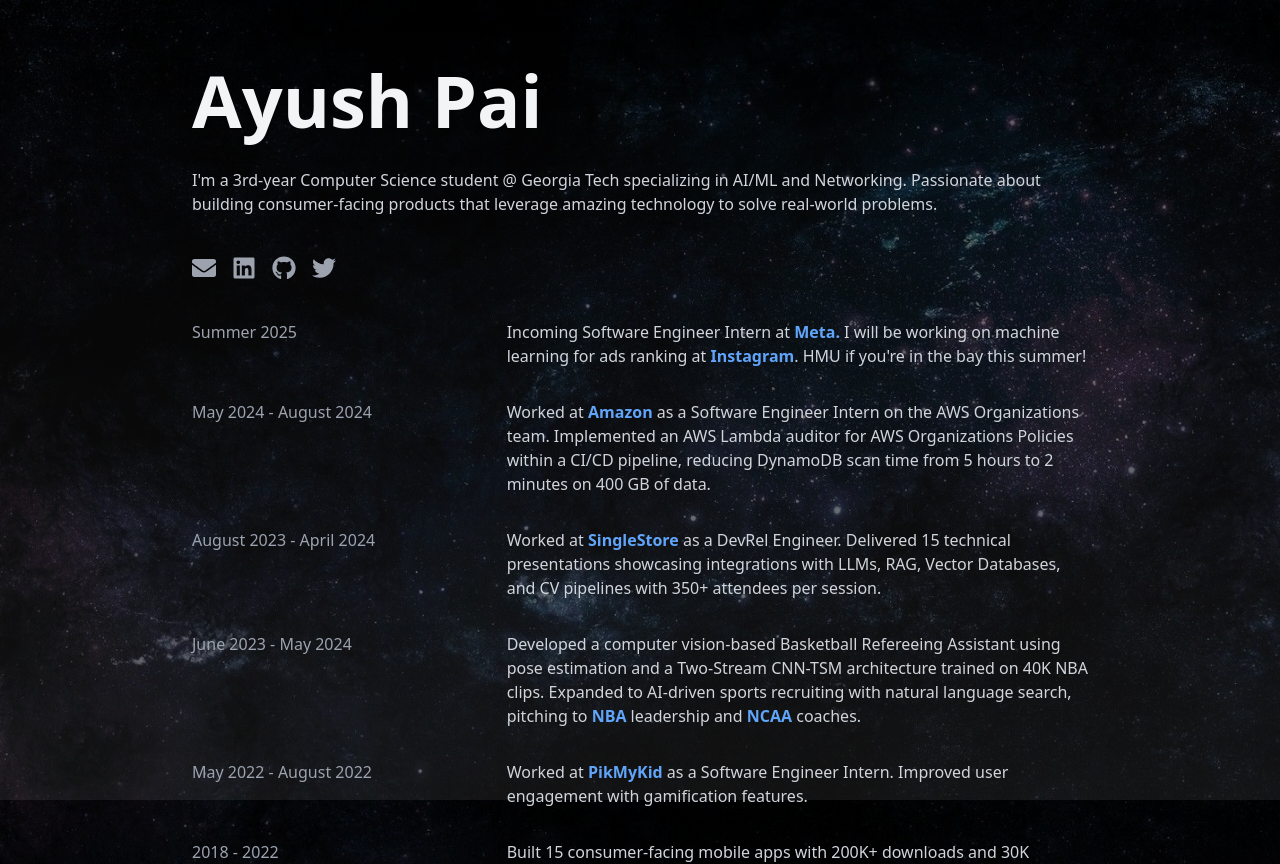
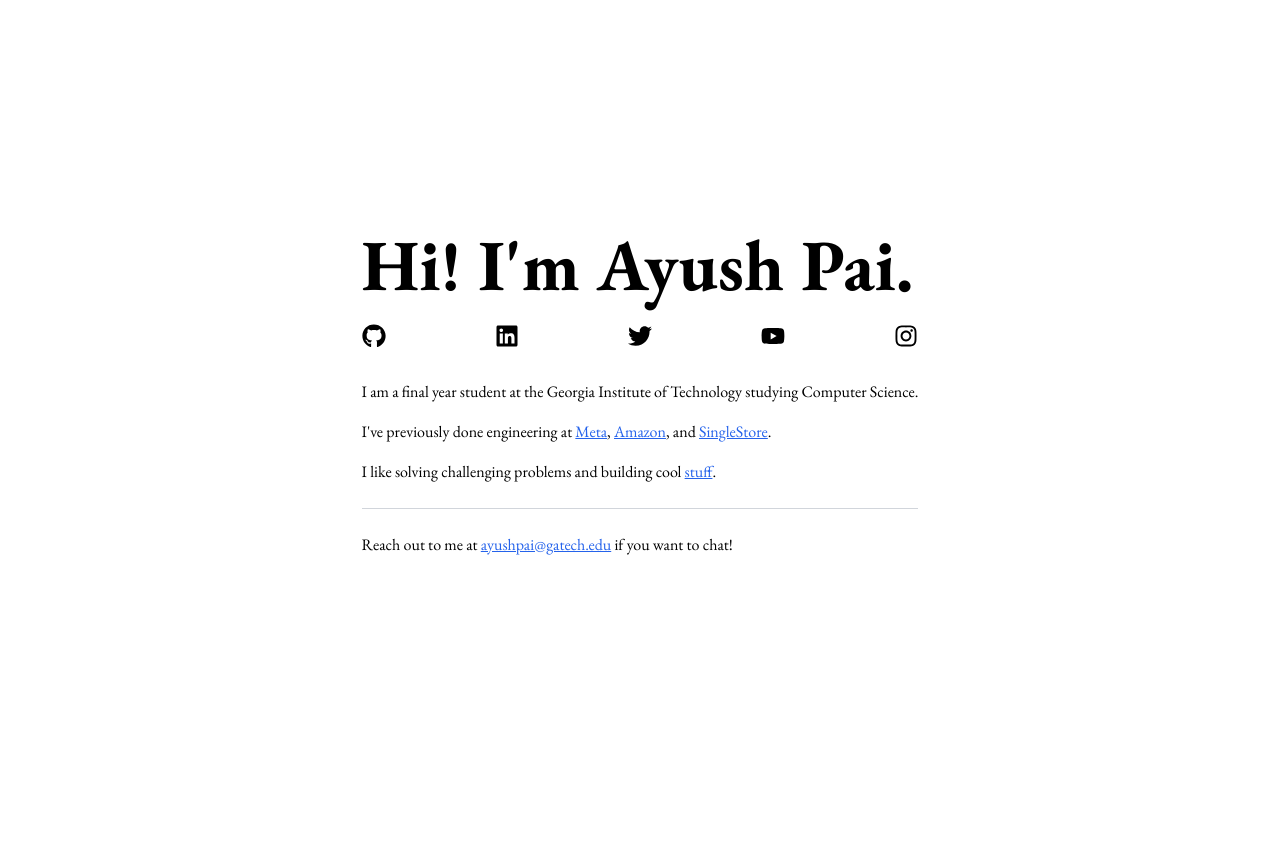
Before and after one commit to ayushpai/ayushpai.github.io, a Next.js app: page / in a window 1280 px wide. Shown: the top 864 px of the page. After the commit the page ends 800 px from the top, so only its background shows below. Built offline with nearby package versions, Linux system fonts and the light colour scheme.

Commit message:
update: everything

```diff
--- a/src/app/globals.css
+++ b/src/app/globals.css
@@ -3,39 +3,16 @@
 @tailwind utilities;
 
 :root {
-  --foreground-rgb: 255, 255, 255; /* White text */
-  --background-start-rgb: 0, 0, 0; /* Black background at the top */
-  --background-end-rgb: 30, 30, 30; /* Slightly lighter black at the bottom */
+  --foreground-rgb: 0, 0, 0; /* Black text */
+  --background-rgb: 255, 255, 255; /* White background */
 }
 
 body {
   color: rgb(var(--foreground-rgb));
-  position: relative;
+  background: rgb(var(--background-rgb));
   min-height: 100vh;
-}
-
-body::before {
-  content: '';
-  position: absolute;
-  top: 0;
-  left: 0;
-  width: 100%;
-  height: 100%;
-  background-image: url('/stars.jpeg');
-  background-size: cover;
-  background-position: center;
-  opacity: 0.4; /* 40% opacity for the stars image */
-  z-index: -1;
-}
-
-body {
-  background: linear-gradient(
-      to bottom,
-      transparent,
-      rgb(var(--background-end-rgb))
-    )
-    rgb(var(--background-start-rgb));
-  background-attachment: fixed; /* Ensure gradient stays in place while scrolling */
+  font-family: 'EB Garamond', Georgia, 'Times New Roman', serif;
+  font-display: swap;
 }
 
 @layer utilities {
--- a/src/app/layout.tsx
+++ b/src/app/layout.tsx
@@ -2,9 +2,9 @@
 
 export const metadata = {
   title: "Ayush Pai",
-  description: "Hi, I'm Ayush Pai. I am currently 2nd-year Computer Science student at Georgia Tech. Incoming SDE Intern at Amazon.",
+  description: "Final year Computer Science student at Georgia Tech. Previously engineering at Meta, Amazon, and SingleStore. Love solving challenging problems.",
   icons: {
-    icon: 'favicon.png', // /public path
+    icon: 'pfp.jpg', // /public path
   },
 };
 
@@ -15,7 +15,12 @@
 }>) {
   return (
     <html lang="en">
-      <body>{children}</body>
+      <head>
+        <link rel="preconnect" href="https://fonts.googleapis.com" />
+        <link rel="preconnect" href="https://fonts.gstatic.com" crossOrigin="anonymous" />
+        <link href="https://fonts.googleapis.com/css2?family=EB+Garamond:ital,opsz,wght@0,8..40,400;0,8..40,500;0,8..40,600;0,8..40,700;1,8..40,400;1,8..40,500;1,8..40,600;1,8..40,700&display=swap" rel="stylesheet" />
+      </head>
+      <body className="bg-white text-black">{children}</body>
     </html>
   );
 }
--- a/src/app/page.tsx
+++ b/src/app/page.tsx
@@ -1,141 +1,129 @@
 import Head from "next/head";
-import { FaEnvelope, FaLinkedin, FaGithub, FaTwitter } from "react-icons/fa";
-
-const experiences = [
-  {
-    period: "Summer 2025",
-    description: (
-      <>
-        Incoming Software Engineer Intern at{" "}
-        <span className="font-bold text-blue-400">Meta.</span> I will be working on machine learning for ads ranking at <span className="font-bold text-blue-400">Instagram</span>. HMU if you&apos;re in the bay this summer!
-      </>
-    ),
-  },
-  {
-    period: "May 2024 - August 2024",
-    description: (
-      <>
-        Worked at{" "}
-        <span className="font-bold text-blue-400">Amazon</span> as a Software Engineer Intern on the AWS Organizations team. Implemented an AWS Lambda auditor for AWS Organizations Policies within a CI/CD pipeline, reducing DynamoDB scan time from 5 hours to 2 minutes on 400 GB of data.
-      </>
-    ),
-  },
-  {
-    period: "August 2023 - April 2024",
-    description: (
-      <>
-        Worked at{" "}
-        <span className="font-bold text-blue-400">SingleStore</span> as a DevRel Engineer. Delivered 15 technical presentations showcasing integrations with LLMs, RAG, Vector Databases, and CV pipelines with 350+ attendees per session.
-      </>
-    ),
-  },
-  {
-    period: "June 2023 - May 2024",
-    description: (
-      <>
-        Developed a computer vision-based Basketball Refereeing Assistant using pose estimation and a Two-Stream CNN-TSM architecture trained on 40K{" "}
-        NBA clips. Expanded to AI-driven sports recruiting with natural language search, pitching to{" "}
-        <span className="font-bold text-blue-400">NBA</span> leadership and{" "}
-        <span className="font-bold text-blue-400">NCAA</span> coaches.
-      </>
-    ),
-  },
-  {
-    period: "May 2022 - August 2022",
-    description: (
-      <>
-        Worked at{" "}
-        <span className="font-bold text-blue-400">PikMyKid</span> as a Software Engineer Intern. Improved user engagement with gamification features.
-      </>
-    ),
-  },
-  {
-    period: "2018 - 2022",
-    description: (
-      <>
-        Built 15 consumer-facing mobile apps with 200K+ downloads and 30K monthly active users.
-      </>
-    ),
-  },
-];
+import { FaEnvelope, FaLinkedin, FaGithub, FaTwitter, FaYoutube, FaInstagram } from "react-icons/fa";
 
 export default function Home() {
   return (
-    <main className="flex min-h-screen flex-col items-center justify-start pt-16 px-4">
+    <main className="flex min-h-screen flex-col items-center justify-center px-4">
       <Head>
         <title>Ayush Pai - Home</title>
         <meta name="description" content="Ayush Pai's personal website" />
       </Head>
-      <div className="text-left max-w-4xl mx-auto">
-        {/* Header */}
-        <h1 className="text-5xl md:text-7xl font-bold mb-8 text-gray-100">
-          Ayush Pai
+      <div className="text-left max-w-2xl mx-auto">
+        {/* Greeting */}
+        <h1 className="text-5xl md:text-7xl font-bold mb-6 text-black">
+          Hi! I'm Ayush Pai.
         </h1>
 
-        {/* Description */}
-        <div className="text-left mb-10">
-          <p className="text-md text-gray-300">
-            I&#39;m a 3rd-year Computer Science student @ Georgia Tech specializing in AI/ML and Networking. Passionate about building consumer-facing products that leverage amazing technology to solve real-world problems.
-          </p>
-        </div>
-
-        {/* Social Icons */}
-        <div className="flex justify-start gap-4 mb-10">
+        {/* Links */}
+        <div className="flex justify-between gap-8 mb-8">
           <a
-            href="mailto:ayushpai@gatech.edu"
-            aria-label="Email"
-            className="text-gray-400 hover:text-gray-200"
+            href="https://github.com/ayushpai"
+            className="text-black hover:text-gray-600"
             target="_blank"
             rel="noopener noreferrer"
+            aria-label="GitHub"
           >
-            <FaEnvelope size={24} />
+            <FaGithub size={24} />
           </a>
           <a
             href="https://www.linkedin.com/in/ayushpai/"
-            aria-label="LinkedIn"
-            className="text-gray-400 hover:text-gray-200"
+            className="text-black hover:text-gray-600"
             target="_blank"
             rel="noopener noreferrer"
+            aria-label="LinkedIn"
           >
             <FaLinkedin size={24} />
           </a>
           <a
-            href="https://github.com/ayushpai"
-            aria-label="GitHub"
-            className="text-gray-400 hover:text-gray-200"
+            href="https://twitter.com/ayushpai0"
+            className="text-black hover:text-gray-600"
             target="_blank"
             rel="noopener noreferrer"
-          >
-            <FaGithub size={24} />
-          </a>
-          <a
-            href="https://twitter.com/ayushpai0"
             aria-label="Twitter"
-            className="text-gray-400 hover:text-gray-200"
-            target="_blank"
-            rel="noopener noreferrer"
           >
             <FaTwitter size={24} />
           </a>
+          <a
+            href="https://www.youtube.com/c/AyushPai"
+            className="text-black hover:text-gray-600"
+            target="_blank"
+            rel="noopener noreferrer"
+            aria-label="YouTube"
+          >
+            <FaYoutube size={24} />
+          </a>
+          <a
+            href="https://www.instagram.com/ayushspai/?hl=en"
+            className="text-black hover:text-gray-600"
+            target="_blank"
+            rel="noopener noreferrer"
+            aria-label="Instagram"
+          >
+            <FaInstagram size={24} />
+          </a>
         </div>
 
-        {/* Experience Section */}
-        <div className="max-w-4xl mx-auto mb-20">
-          <div className="space-y-8">
-            {experiences.map((exp, index) => (
-              <div
-                key={index}
-                className="flex flex-col md:flex-row text-gray-300"
-              >
-                <div className="md:w-1/3 text-gray-400 font-medium">
-                  {exp.period}
-                </div>
-                <div className="md:w-2/3 mt-2 md:mt-0 md:pl-4">
-                  <p>{exp.description}</p>
-                </div>
-              </div>
-            ))}
-          </div>
+        {/* Introduction Paragraphs */}
+        <div className="space-y-4 mb-6 text-black">
+          <p>
+            I am a final year student at the Georgia Institute of Technology studying Computer Science.
+          </p>
+          <p>
+            I've previously done engineering at{" "}
+            <a
+              href="https://engineering.fb.com/2023/08/09/ml-applications/scaling-instagram-explore-recommendations-system/"
+              className="text-blue-600 underline hover:text-blue-800"
+              target="_blank"
+              rel="noopener noreferrer"
+            >
+              Meta
+            </a>
+            ,{" "}
+            <a
+              href="https://aws.amazon.com/organizations/"
+              className="text-blue-600 underline hover:text-blue-800"
+              target="_blank"
+              rel="noopener noreferrer"
+            >
+              Amazon
+            </a>
+            , and{" "}
+            <a
+              href="https://events.singlestore.com/webinar-building-applications-with-vector-databases"
+              className="text-blue-600 underline hover:text-blue-800"
+              target="_blank"
+              rel="noopener noreferrer"
+            >
+              SingleStore
+            </a>
+            .
+          </p>
+          <p>
+            I like solving challenging problems and building cool{" "}
+            <a
+              href="/stuff"
+              className="text-blue-600 underline hover:text-blue-800"
+            >
+              stuff
+            </a>.
+          </p>
+        </div>
+
+        {/* Separator Line */}
+        <hr className="border-gray-300 mb-6" />
+
+        {/* Contact Information */}
+        <div className="mb-4">
+          <p className="text-black">
+            Reach out to me at{" "}
+            <a
+              href="mailto:ayushpai@gatech.edu"
+              className="text-blue-600 underline hover:text-blue-800"
+            >
+              ayushpai@gatech.edu
+            </a>{" "}
+            if you want to chat!
+          </p>
         </div>
       </div>
     </main>
--- /dev/null
+++ b/src/app/stuff/page.tsx
@@ -0,0 +1,38 @@
+import Head from "next/head";
+
+export default function Stuff() {
+  return (
+    <main className="flex min-h-screen flex-col items-center justify-center px-4">
+      <Head>
+        <title>Stuff - Ayush Pai</title>
+        <meta name="description" content="Stuff by Ayush Pai" />
+      </Head>
+      <div className="text-left max-w-2xl mx-auto">
+        {/* Header */}
+        <h1 className="text-4xl font-bold mb-6 text-black">
+          Stuff
+        </h1>
+
+        {/* Content */}
+        <div className="space-y-4 mb-8 text-black">
+          <p>
+            This is where I'll share interesting stuff, projects, and thoughts.
+          </p>
+          <p>
+            Coming soon...
+          </p>
+        </div>
+
+        {/* Back Link */}
+        <div className="mb-8">
+          <a
+            href="/"
+            className="text-blue-600 underline hover:text-blue-800"
+          >
+            ← Back to home
+          </a>
+        </div>
+      </div>
+    </main>
+  );
+}
--- /dev/null
+++ b/src/app/things/page.tsx
@@ -0,0 +1,38 @@
+import Head from "next/head";
+
+export default function Things() {
+  return (
+    <main className="flex min-h-screen flex-col items-center justify-center px-4">
+      <Head>
+        <title>Things - Ayush Pai</title>
+        <meta name="description" content="Things by Ayush Pai" />
+      </Head>
+      <div className="text-left max-w-2xl mx-auto">
+        {/* Header */}
+        <h1 className="text-4xl font-bold mb-6 text-black">
+          Things
+        </h1>
+
+        {/* Content */}
+        <div className="space-y-4 mb-8 text-black">
+          <p>
+            This is where I'll share interesting things, projects, and thoughts.
+          </p>
+          <p>
+            Coming soon...
+          </p>
+        </div>
+
+        {/* Back Link */}
+        <div className="mb-8">
+          <a
+            href="/"
+            className="text-blue-600 underline hover:text-blue-800"
+          >
+            ← Back to home
+          </a>
+        </div>
+      </div>
+    </main>
+  );
+}
```
Also changed, not shown: public/pfp.jpg (added), 1 other file (tests, documents, lock files or other folders).
